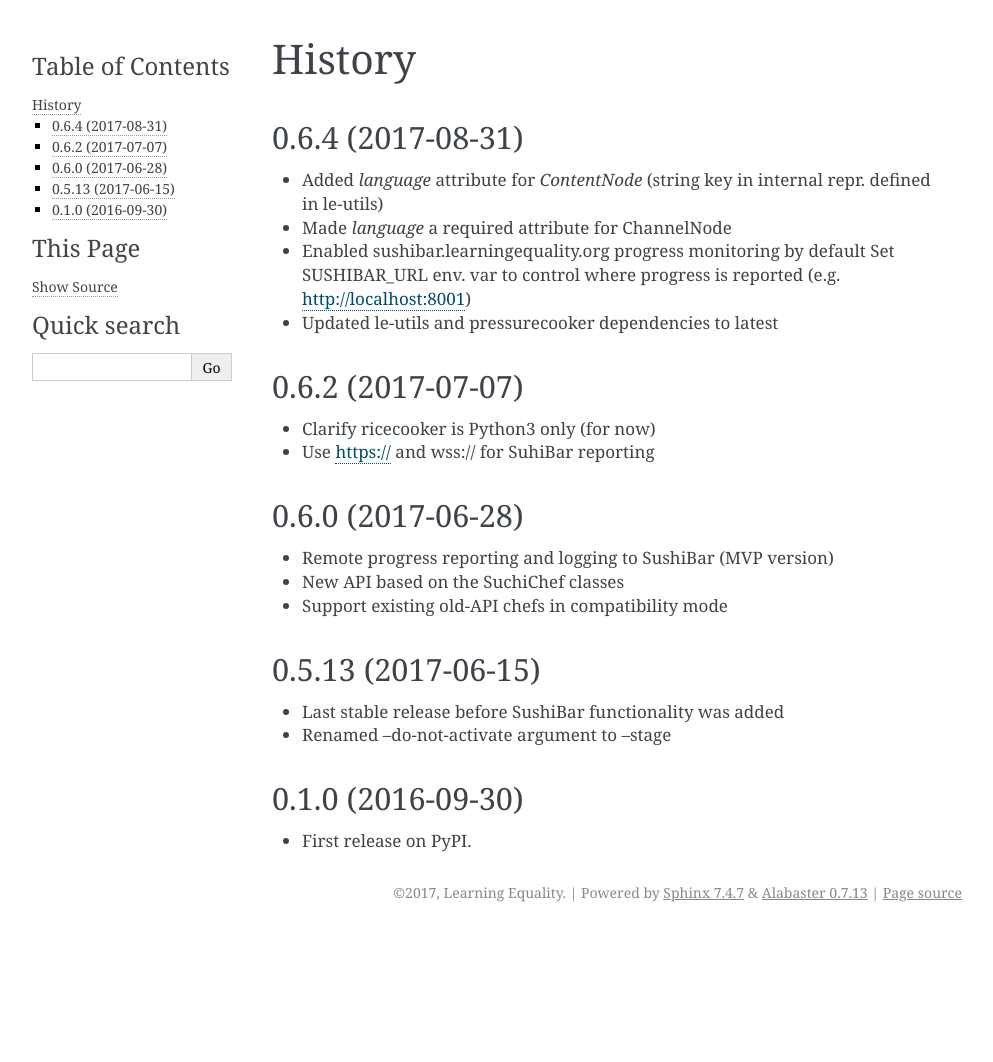
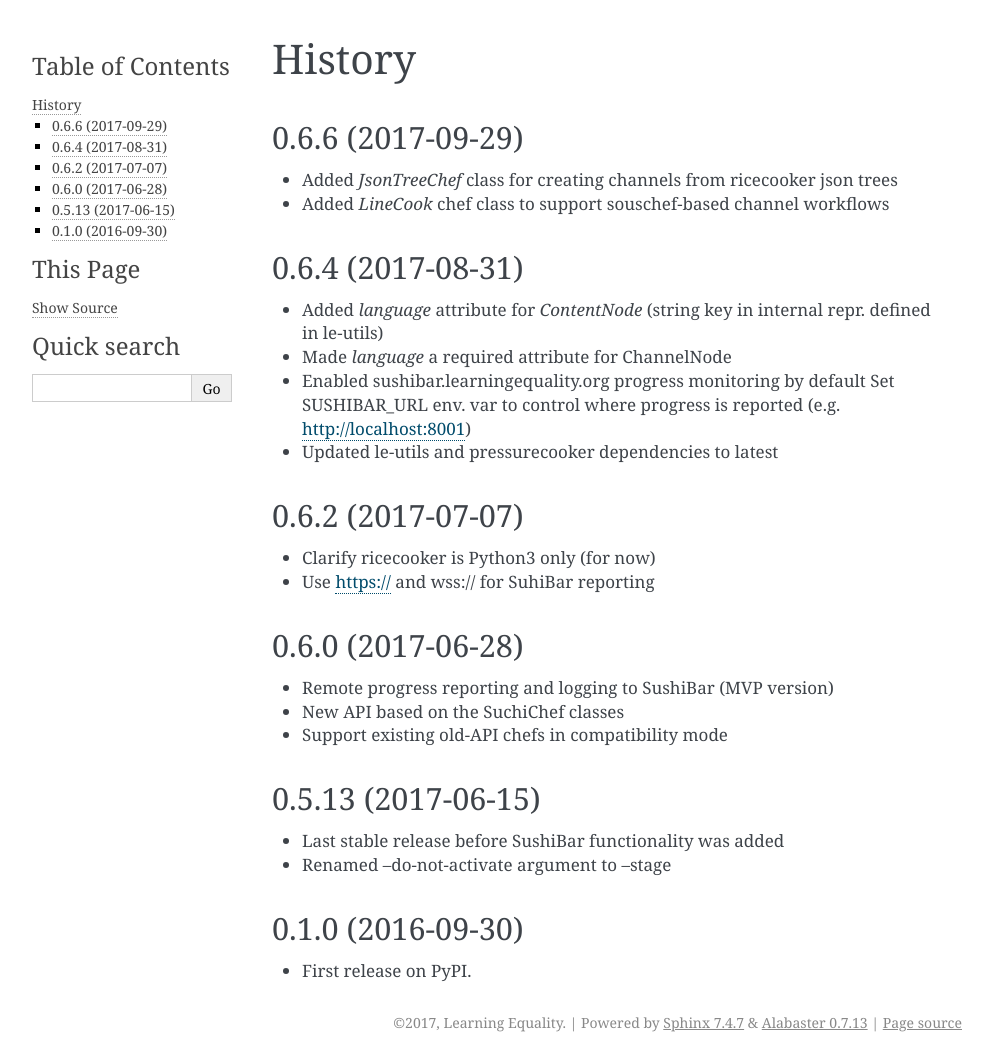
Before and after one commit to learningequality/ricecooker, a Sphinx documentation site: the page built from docs/history.rst, in a window 1280 px wide. Shown: the whole page, without its empty margins (148-1141 px from the left). Built offline with Sphinx 7.4.7, drawn with Linux system fonts in a browser that asks for light colours; pages that are not in the unit, such as notebooks, are missing from menus; before the commit the page ends 932 px from its top, so only the background shows below that.

```diff
--- a/docs/history.rst
+++ b/docs/history.rst
@@ -3,10 +3,14 @@ History
 =======
 
 
+0.6.6 (2017-09-29)
+------------------
+* Added `JsonTreeChef` class for creating channels from ricecooker json trees
+* Added `LineCook` chef class to support souschef-based channel workflows
+
 
 0.6.4 (2017-08-31)
 ------------------
-
 * Added `language` attribute for `ContentNode` (string key in internal repr. defined in le-utils)
 * Made `language` a required attribute for ChannelNode
 * Enabled sushibar.learningequality.org progress monitoring by default
@@ -16,14 +20,12 @@ History
 
 0.6.2 (2017-07-07)
 ------------------
-
 * Clarify ricecooker is Python3 only (for now)
 * Use https:// and wss:// for SuhiBar reporting
 
 
 0.6.0 (2017-06-28)
 ------------------
-
 * Remote progress reporting and logging to SushiBar (MVP version)
 * New API based on the SuchiChef classes
 * Support existing old-API chefs in compatibility mode
@@ -32,7 +34,6 @@ History
 
 0.5.13 (2017-06-15)
 -------------------
-
 * Last stable release before SushiBar functionality was added
 * Renamed --do-not-activate argument to --stage
 
@@ -40,5 +41,4 @@ History
 
 0.1.0 (2016-09-30)
 ------------------
-
 * First release on PyPI.
```
Also changed, not shown: 1 other file.
